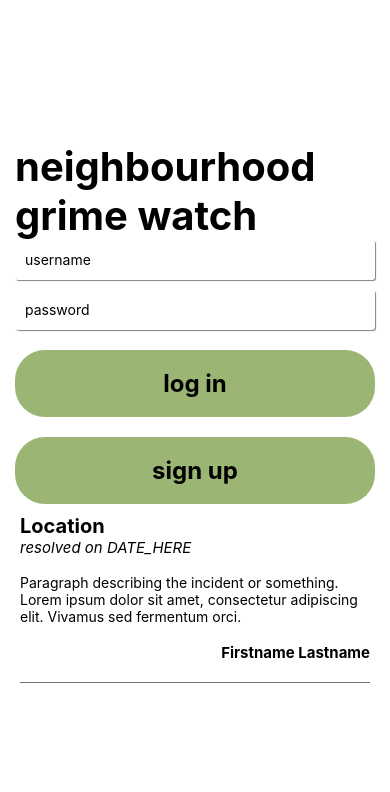
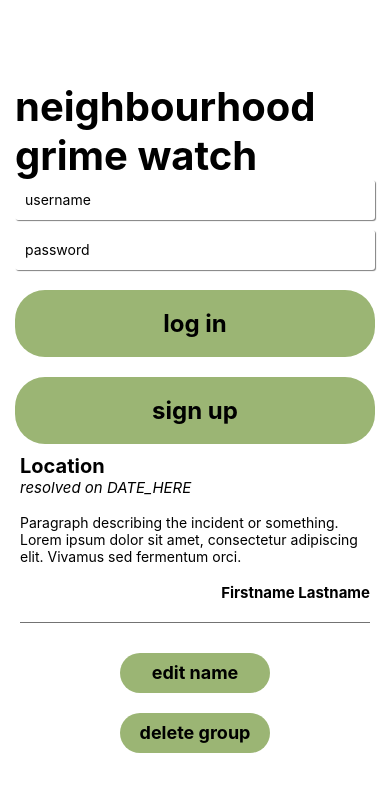
Before and after one commit to anthonycella/Neighbourhood-Mime-Watch, a React Native app in the folder frontend/: screen / in a window 390 px wide. Shown: the top 792 px of the page. Built offline with nearby package versions, Linux system fonts and the light colour scheme.

Commit message:
create smaller buttons for editing text input and deleting articles

```diff
--- a/frontend/App.js
+++ b/frontend/App.js
@@ -2,6 +2,7 @@ import { StatusBar } from 'expo-status-bar';
 import { StyleSheet, View } from 'react-native';
 import LoginSignup from './screens/LoginSignup';
 import Article from './components/Article';
+import SmallButton from './components/SmallButton';
 import Navbar from './components/Navbar';
 
 export default function App() {
@@ -9,6 +10,8 @@ export default function App() {
     <View style={styles.container}>
       <LoginSignup />
       <Article />
+      <SmallButton buttonText='edit name'/>
+      <SmallButton buttonText='delete group'/>
       {/* <Navbar /> */}
     </View>
   );
--- a/frontend/components/SmallButton.js
+++ b/frontend/components/SmallButton.js
@@ -0,0 +1,32 @@
+import React from 'react';
+import { View, Text, StyleSheet } from 'react-native';
+import colours from '../config/colours';
+
+function SmallButton(props) {
+  return (
+    <View style={styles.button}>
+      <Text style={styles.text}>{props.buttonText}</Text>
+    </View>
+  );
+}
+
+const styles = StyleSheet.create({
+  button: {
+    backgroundColor: '#9BB574',
+    borderRadius: 30,
+    height: 40,
+    width: 150,
+    marginTop: 10,
+    marginBottom: 10,
+    display: 'flex',
+    justifyContent: 'center',
+    alignItems: 'center'
+  },
+  text: {
+    fontSize: 18,
+    fontWeight: 'bold',
+    color: colours.black
+  },
+});
+
+export default SmallButton;
```
